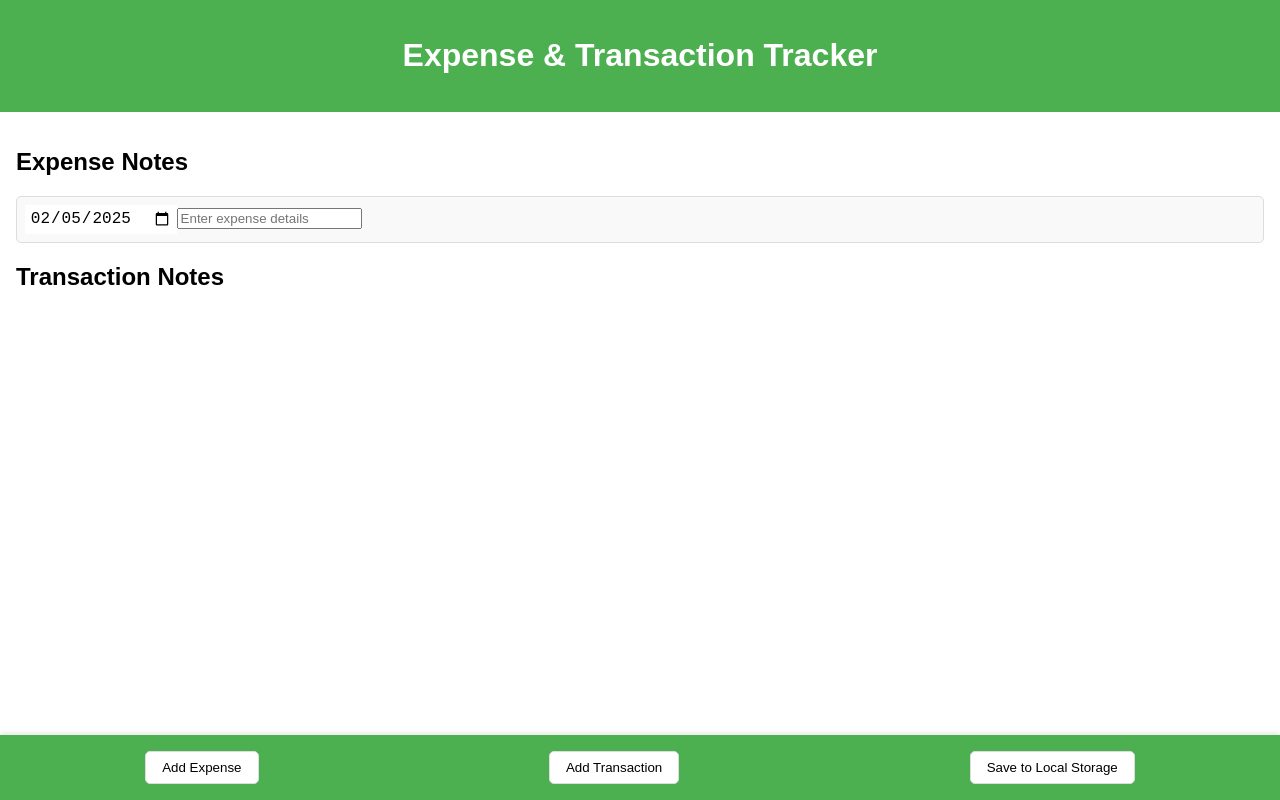
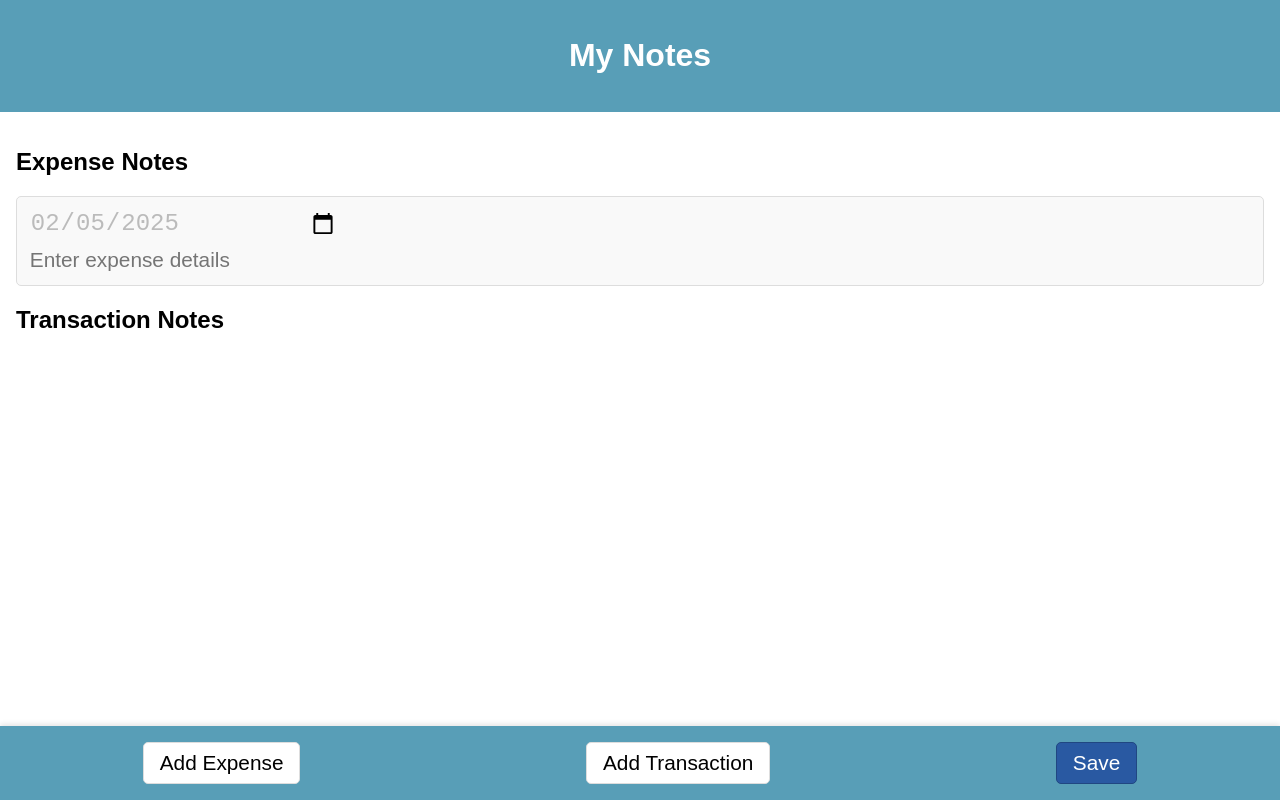
Before and after one commit to faizanurahman17/transection, a plain HTML site: page index.html in a window 1280 px wide. Both pictures are taken after a click on the button "Add Expense". Drawn offline with Linux system fonts and the light colour scheme.

Commit message:
changed theme

```diff
--- a/index.html
+++ b/index.html
@@ -9,16 +9,16 @@
 </head>
 <body>
     <header>
-        <h1>Expense & Transaction Tracker</h1>
+        <h1>My Notes</h1>
     </header>
 
     <main>
-        <section id="expense-notes">
+        <section id="expense-notes" class="inputs">
             <h2>Expense Notes</h2>
             <div id="expense-container"></div>
         </section>
 
-        <section id="transaction-notes">
+        <section id="transaction-notes" class="inputs">
             <h2>Transaction Notes</h2>
             <div id="transaction-container"></div>
         </section>
@@ -27,7 +27,7 @@
     <footer>
         <button id="add-expense">Add Expense</button>
         <button id="add-transaction">Add Transaction</button>
-        <button id="save-data">Save to Local Storage</button>
+        <button id="save-data">Save</button>
     </footer>
 
     <script src="script.js"></script>
--- a/style.css
+++ b/style.css
@@ -8,7 +8,8 @@ body {
 }
 
 header {
-    background-color: #4CAF50;
+    /* background-color: #4CAF50; */
+    background-color: #589eb7;
     color: white;
     text-align: center;
     padding: 1rem 0;
@@ -25,7 +26,8 @@ footer {
     bottom: 0;
     left: 0;
     width: 100%;
-    background-color: #4CAF50;
+    /* background-color: #4CAF50; */
+    background-color: #589eb7;
     display: flex;
     justify-content: space-around;
     padding: 1rem 0;
@@ -38,10 +40,14 @@ footer button {
     border-radius: 5px;
     padding: 0.5rem 1rem;
     cursor: pointer;
+    font-size: 1.3rem;
+    font-weight: 500;
+    transition: all .25s;
 }
 
 footer button:hover {
     background-color: #f0f0f0;
+    scale: 1.2;
 }
 
 .editable {
@@ -52,8 +58,31 @@ footer button:hover {
     margin-bottom: 1rem;
 }
 
-.editable input[type="date"] {
+.editable input[type="date"],.inputs input{
     border: none;
     padding: 0.3rem;
-    font-size: 1rem;
+    font-size: 1.5rem;
+    background: none!important;
+    height: 100%;
+    width: 25%;
+    color: #bbbbbb;
 }
+
+.editable:hover input[type="date"]{
+    color: #000;
+}
+
+.inputs input{
+    color: #000;
+    width: calc(100% - 0.6rem);
+    font-size: 1.3rem;
+}
+
+#save-data{
+    background: #2959a2;
+    color: #fff;
+    border: 1px solid #204782;
+}
+#save-data:hover{
+    background: #204782;
+}
```
